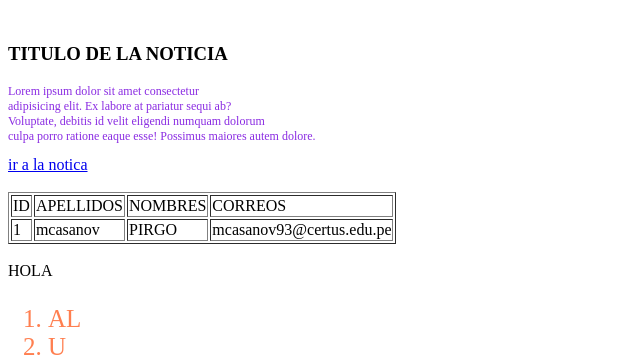
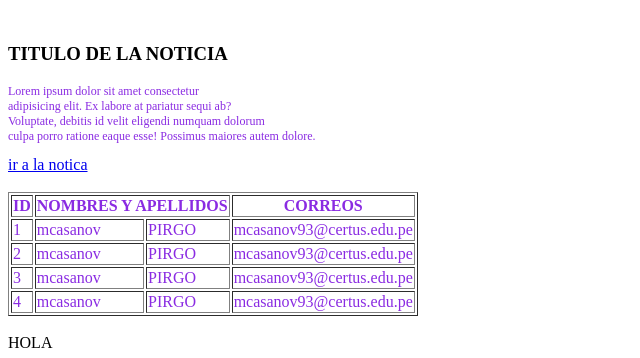
Before and after one commit to Mcasanov93/clase-1-html, a plain HTML site: page index.html in a window 1280 px wide. Shown: the part 437-795 px from the top of the page, without its empty margins (0-640 px from the left). Drawn offline with Linux system fonts and the light colour scheme.

Commit message:
JUNTAR COLUMNAS

```diff
--- a/index.html
+++ b/index.html
@@ -28,26 +28,36 @@
             </article>
             <br>
             <article>
-                <table border="1">
-                    <thead>
+                <table border="1" style="color: blueviolet;">
                         <tr>
-                            <td>ID</td>
-                            <td>APELLIDOS</td>
-                            <td>NOMBRES</td>
-                            <td>CORREOS</td>
-                        </th>
-                    </thead>
-                    <tbody>
+                            <th>ID</th>
+                            <th colspan="2">NOMBRES Y APELLIDOS</th>
+                            <th>CORREOS</th>
+                        </tr>
                         <tr>
                             <td>1</td>
                             <td>mcasanov</td>
                             <td>PIRGO</td>
                             <td>mcasanov93@certus.edu.pe</td>
                         </tr>
-                    </tbody>
-                    <tfoot>
-
-                    </tfoot>
+                        <tr>
+                            <td>2</td>
+                            <td>mcasanov</td>
+                            <td>PIRGO</td>
+                            <td>mcasanov93@certus.edu.pe</td>
+                        </tr>
+                        <tr>
+                            <td>3</td>
+                            <td>mcasanov</td>
+                            <td>PIRGO</td>
+                            <td>mcasanov93@certus.edu.pe</td>
+                        </tr>
+                        <tr>
+                            <td>4</td>
+                            <td>mcasanov</td>
+                            <td>PIRGO</td>
+                            <td>mcasanov93@certus.edu.pe</td>
+                        </tr>
                 </table>
             </article>
         </section>
```
